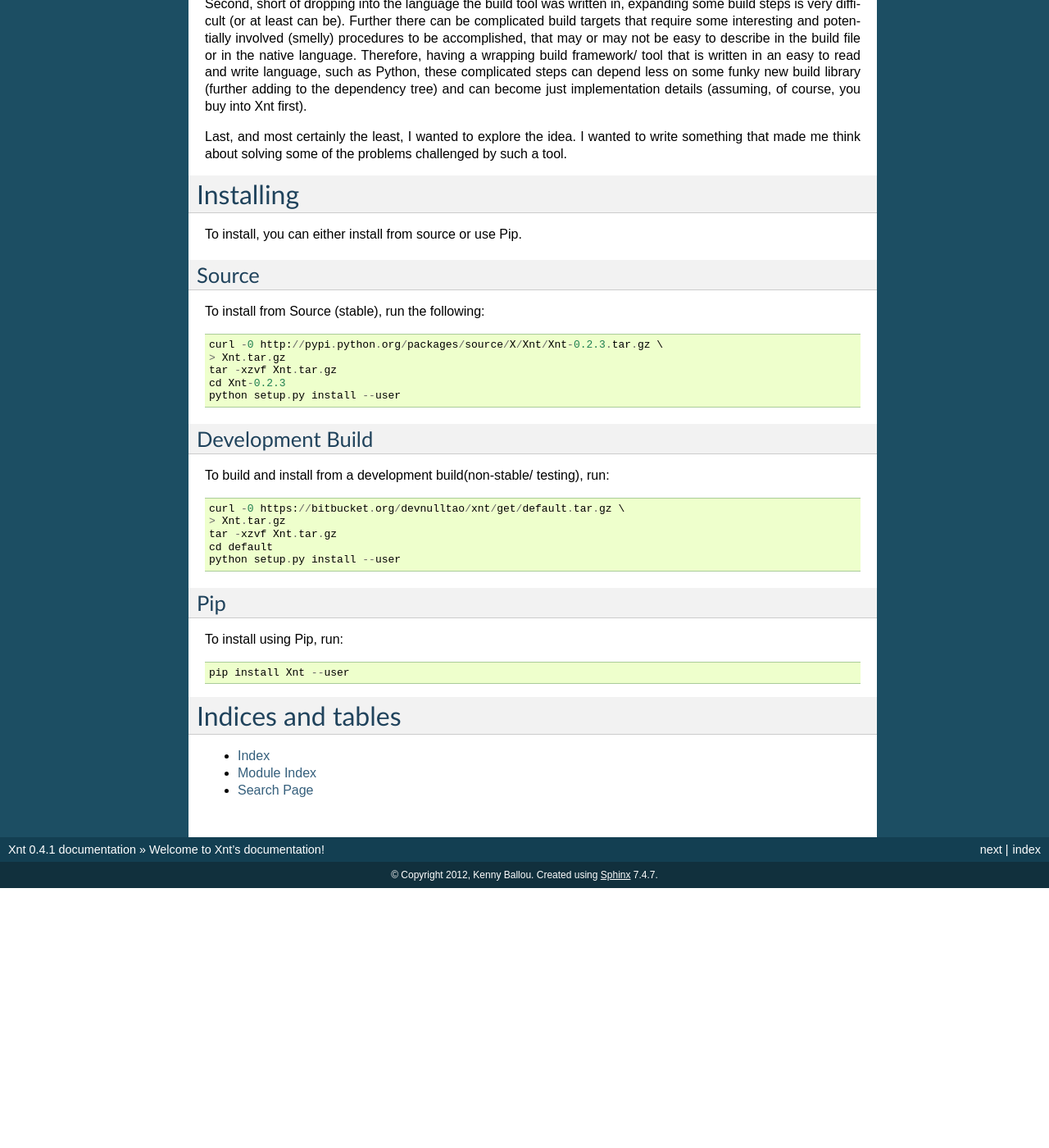
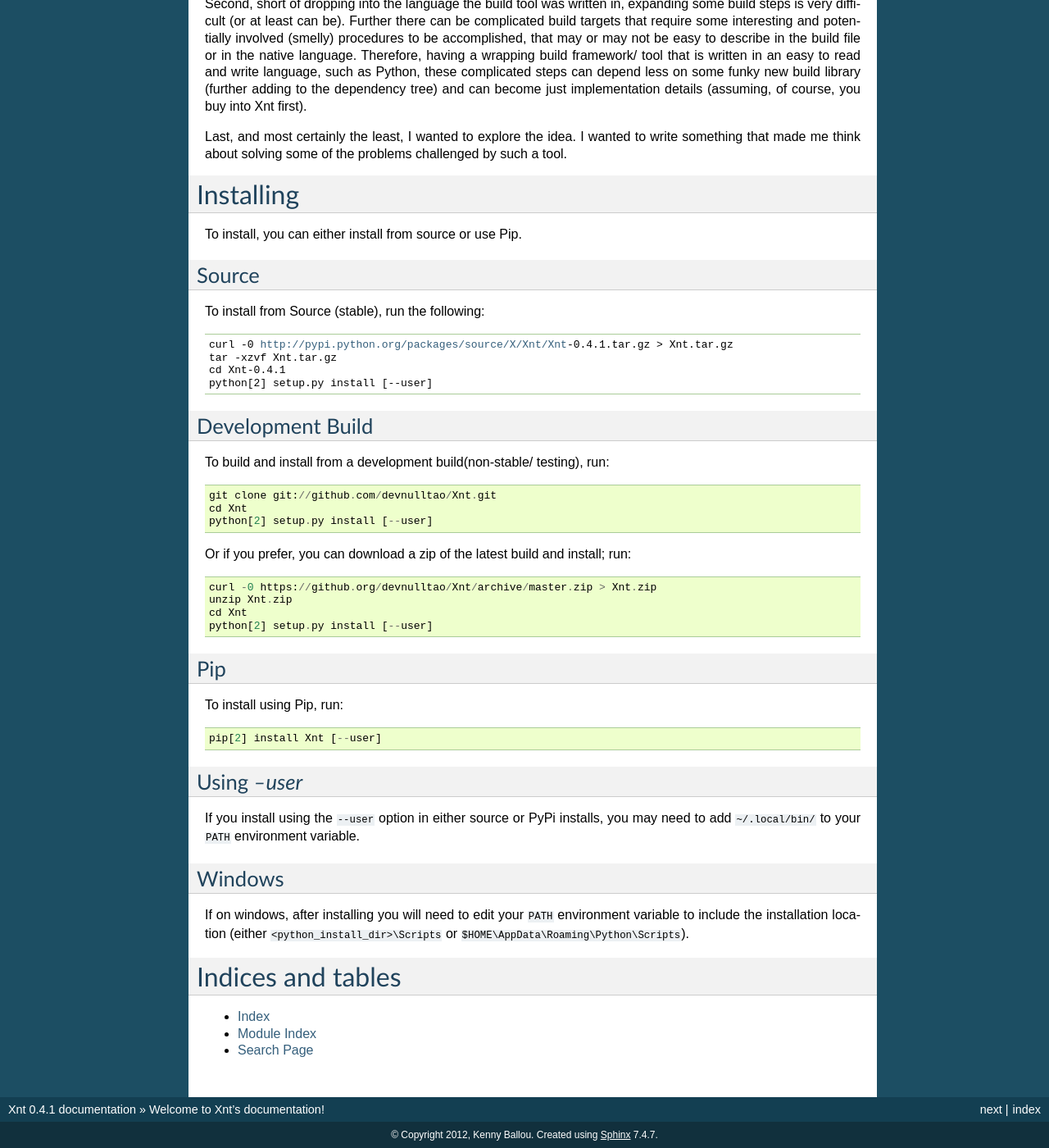
Before and after one commit to kennyballou/Xnt, a Sphinx documentation site: the page built from docs/source/index.rst, in a window 1280 px wide and 1400 px high, scrolled down 1079 px. Shown: the whole window at 82% size. Built offline with Sphinx 7.4.7, drawn with Linux system fonts in a browser that asks for light colours; before the commit the page ends 2162 px from its top, so only the background shows below that.

Commit message:
Update Install Instructions

```diff
--- a/docs/source/index.rst
+++ b/docs/source/index.rst
@@ -68,31 +68,53 @@ To install, you can either install from source or use Pip.
 Source
 ------
 
-To install from Source (stable), run the following::
+To install from Source (stable), run the following:
 
-    curl -0 http://pypi.python.org/packages/source/X/Xnt/Xnt-0.2.3.tar.gz \
+.. parsed-literal::
+
+    curl -0 http://pypi.python.org/packages/source/X/Xnt/Xnt-|release|.tar.gz \
     > Xnt.tar.gz
     tar -xzvf Xnt.tar.gz
-    cd Xnt-0.2.3
-    python setup.py install --user
+    cd Xnt-|release|
+    python[2] setup.py install [--user]
 
 Development Build
 -----------------
 
 To build and install from a development build(non-stable/ testing), run::
 
-    curl -0 https://bitbucket.org/devnulltao/xnt/get/default.tar.gz \
-    > Xnt.tar.gz
-    tar -xzvf Xnt.tar.gz
-    cd default
-    python setup.py install --user
+    git clone git://github.com/devnulltao/Xnt.git
+    cd Xnt
+    python[2] setup.py install [--user]
+
+
+Or if you prefer, you can download a zip of the latest build and install; run::
+
+    curl -0 https://github.org/devnulltao/Xnt/archive/master.zip > Xnt.zip
+    unzip Xnt.zip
+    cd Xnt
+    python[2] setup.py install [--user]
 
 Pip
 ---
 
 To install using Pip, run::
 
-    pip install Xnt --user
+    pip[2] install Xnt [--user]
+
+Using `--user`
+--------------
+
+If you install using the ``--user`` option in either source or PyPi installs,
+you may need to add ``~/.local/bin/`` to your ``PATH`` environment variable.
+
+Windows
+-------
+
+If on windows, after installing you will need to edit your ``PATH`` environment
+variable to include the installation location (either
+``<python_install_dir>\Scripts`` or ``$HOME\AppData\Roaming\Python\Scripts``).
+
 
 Indices and tables
 ==================
```
